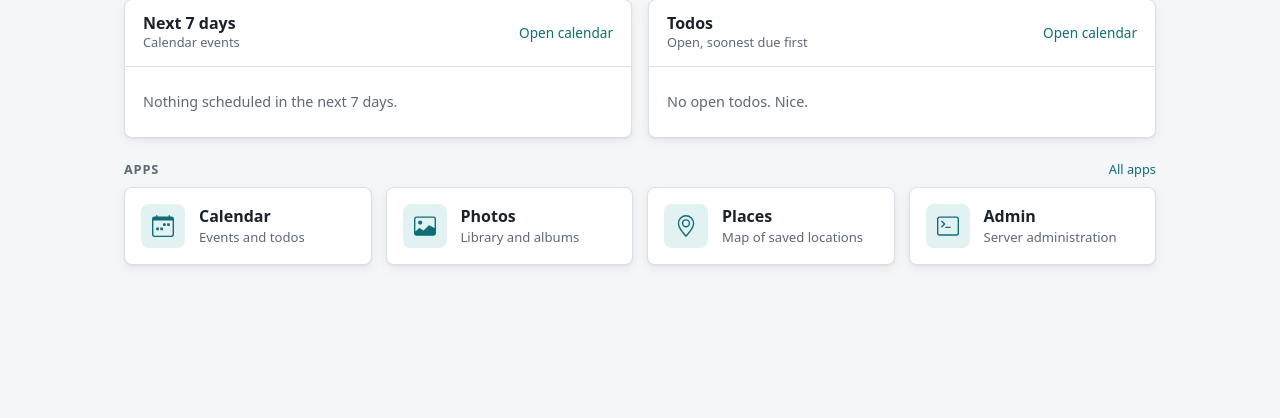
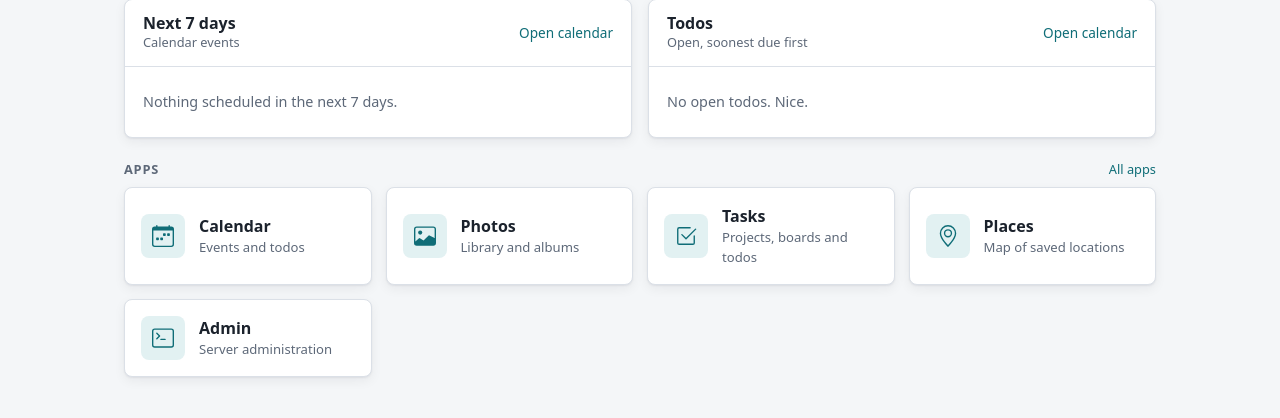
Before and after one commit to amolvenkataraman/Nilaya, a Django app: page / in a window 1280 px wide. Shown: the part 243-661 px from the top of the page. Run offline with Django 3.2, Linux system fonts and the light colour scheme; the visitor is signed in with stand-in values (Sample User, id 1); data that the repository does not hold is empty; parts of the project's set-up code (start-up, migrations or seed data) failed here and were passed over; some libraries are stand-ins or nearby versions.

Commit message:
Wire /tasks/ and /app/ (new UI) routes; Tasks in the app launcher

```diff
--- a/Comptech/urls.py
+++ b/Comptech/urls.py
@@ -22,6 +22,7 @@ admin.site.site_header = admin.site.site_title = "AVNet Superapp admin"
 admin.site.index_title = "Administration"
 
 from Comptech.api_v2 import api as api_v2
+from Comptech import spa
 
 urlpatterns = [
     path("", include("mainsite.urls")),
@@ -32,7 +33,9 @@ urlpatterns = [
     path("map/", include("map.urls")),
     # path("social/", include("socialmedia.urls")),
 
+    path("tasks/", include("tasks.urls")),
     path("notifications/", include("notifications.urls")),
+    re_path(r"^app(?:/.*)?$", spa.index, name="spa"),  # new React UI (frontend/), client-side routes
     path("api/v2/", api_v2.urls),
 
     path('admin/', admin.site.urls),
--- a/mainsite/templates/mainsite/apps.html
+++ b/mainsite/templates/mainsite/apps.html
@@ -36,6 +36,10 @@
             </span>
             <span class="app-tile-text"><span class="app-tile-title">Photos</span><span class="app-tile-sub">Library and albums</span></span>
         </a>
+        <a href="{% url 'tasks' %}" class="app-card app-tile">
+            <span class="app-tile-icon"><svg xmlns="http://www.w3.org/2000/svg" width="30" height="30" fill="currentColor" class="bi bi-check2-square" viewBox="0 0 16 16" aria-hidden="true"><path d="M3 14.5A1.5 1.5 0 0 1 1.5 13V3A1.5 1.5 0 0 1 3 1.5h8a.5.5 0 0 1 0 1H3a.5.5 0 0 0-.5.5v10a.5.5 0 0 0 .5.5h10a.5.5 0 0 0 .5-.5V8a.5.5 0 0 1 1 0v5a1.5 1.5 0 0 1-1.5 1.5z"/><path d="m8.354 10.354 7-7a.5.5 0 0 0-.708-.708L8 9.293 5.354 6.646a.5.5 0 1 0-.708.708l3 3a.5.5 0 0 0 .708 0"/></svg></span>
+            <span class="app-tile-text"><span class="app-tile-title">Tasks</span><span class="app-tile-sub">Projects, boards and todos</span></span>
+        </a>
         <a href="{% url 'map' %}" class="app-card app-tile">
             <span class="app-tile-icon">
                 <svg xmlns="http://www.w3.org/2000/svg" width="30" height="30" fill="currentColor" class="bi bi-geo-alt" viewBox="0 0 16 16" aria-hidden="true">
--- a/mainsite/templates/mainsite/home.html
+++ b/mainsite/templates/mainsite/home.html
@@ -226,6 +226,10 @@
                 </span>
                 <span class="app-tile-text"><span class="app-tile-title">Photos</span><span class="app-tile-sub">Library and albums</span></span>
             </a>
+            <a href="{% url 'tasks' %}" class="app-card app-tile">
+                <span class="app-tile-icon"><svg xmlns="http://www.w3.org/2000/svg" width="22" height="22" fill="currentColor" class="bi bi-check2-square" viewBox="0 0 16 16" aria-hidden="true"><path d="M3 14.5A1.5 1.5 0 0 1 1.5 13V3A1.5 1.5 0 0 1 3 1.5h8a.5.5 0 0 1 0 1H3a.5.5 0 0 0-.5.5v10a.5.5 0 0 0 .5.5h10a.5.5 0 0 0 .5-.5V8a.5.5 0 0 1 1 0v5a1.5 1.5 0 0 1-1.5 1.5z"/><path d="m8.354 10.354 7-7a.5.5 0 0 0-.708-.708L8 9.293 5.354 6.646a.5.5 0 1 0-.708.708l3 3a.5.5 0 0 0 .708 0"/></svg></span>
+                <span class="app-tile-text"><span class="app-tile-title">Tasks</span><span class="app-tile-sub">Projects, boards and todos</span></span>
+            </a>
             <a class="app-card app-tile" href="{% url 'map' %}">
                 <span class="app-tile-icon">
                     <svg xmlns="http://www.w3.org/2000/svg" width="22" height="22" fill="currentColor" class="bi bi-geo-alt" viewBox="0 0 16 16" aria-hidden="true">
--- /dev/null
+++ b/tasks/templates/tasks/index.html
@@ -0,0 +1,3 @@
+{% extends "base.html" %}
+{% block page_title %}Tasks{% endblock %}
+{% block page_body %}<div class="p-4 app-muted">The Tasks page is being built.</div>{% endblock %}
--- /dev/null
+++ b/tasks/urls.py
@@ -0,0 +1,7 @@
+from django.urls import path
+
+from . import views
+
+urlpatterns = [
+    path("", views.index, name="tasks"),
+]
--- a/templates/base.html
+++ b/templates/base.html
@@ -90,10 +90,12 @@
 
                     <ul class="dropdown-menu dropdown-menu-end" role="menu" aria-labelledby="appsDropdownBtn">
                         <li><a class="dropdown-item" href="{% url 'display_calendar' %}">Calendar</a></li>
+                        <li><a class="dropdown-item" href="{% url 'tasks' %}">Tasks</a></li>
                         <li><a class="dropdown-item" href="{% url 'photos' %}">Photos</a></li>
                         <li><a class="dropdown-item" href="{% url 'map' %}">Places</a></li>
                         <li><hr class="dropdown-divider"></li>
                         <li><a class="dropdown-item" href="{% url 'apps' %}">All Apps</a></li>
+                        <li><a class="dropdown-item" href="/app/">New interface (beta)</a></li>
                     </ul>
                 </div>
 
```
Also changed, not shown: Comptech/spa.py (added, +17 -0 lines), tasks/views.py (added, +7 -0 lines).
